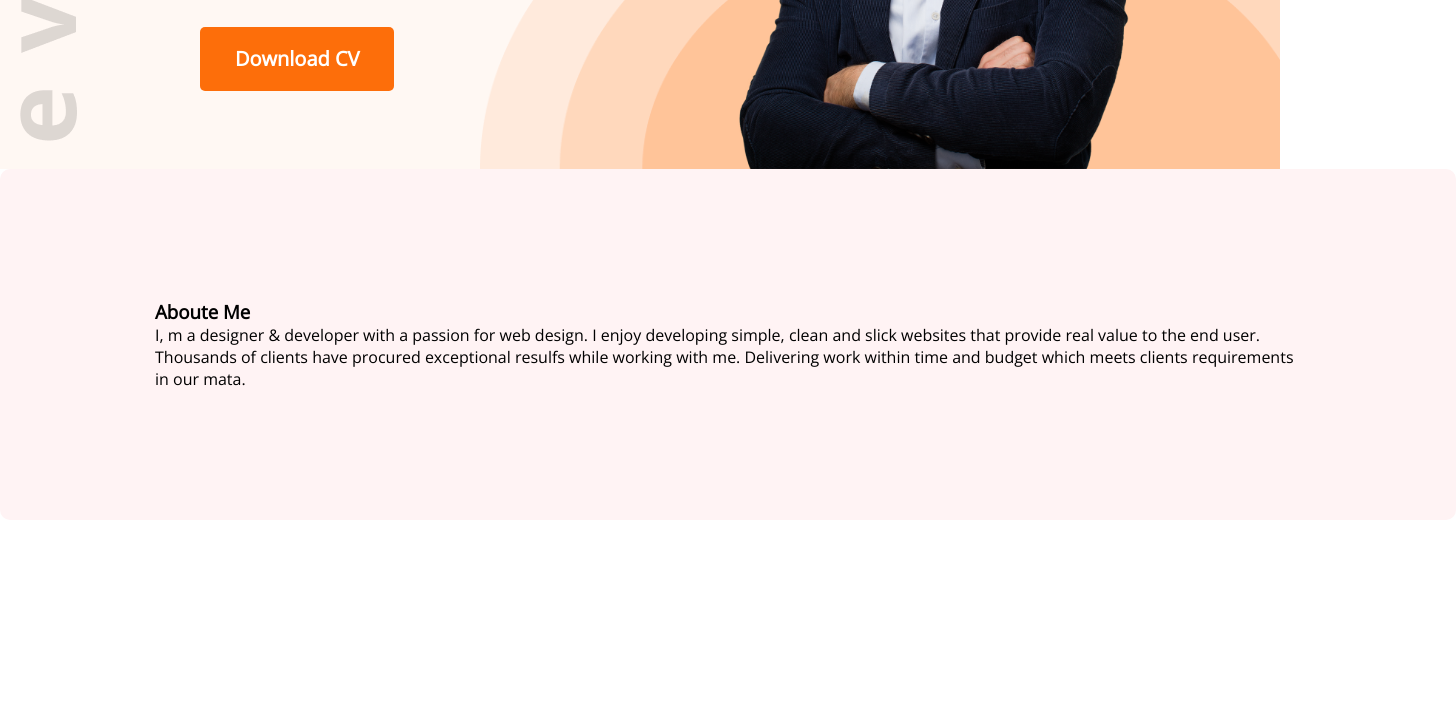
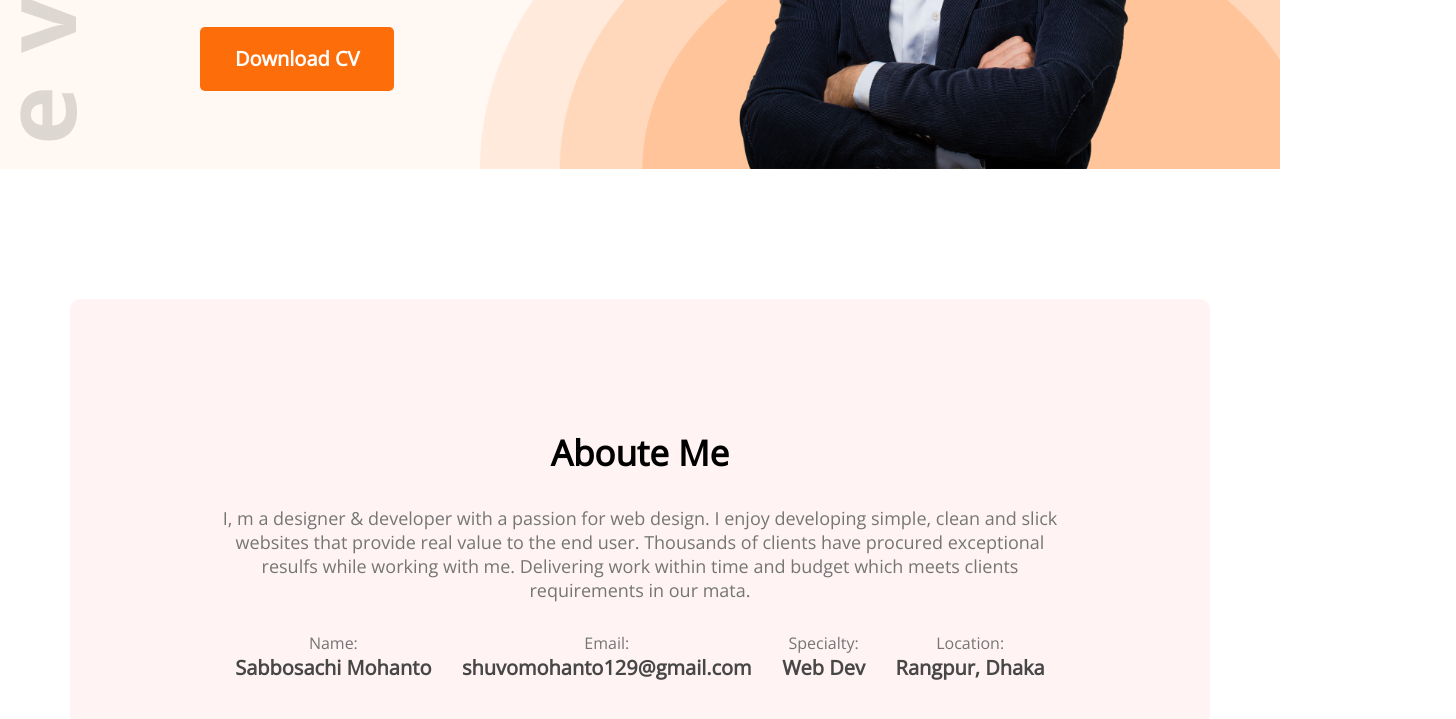
Before and after one commit to sabboshachi546/devoloper-portfolio, a plain HTML site: page idex.html in a window 1280 px wide. Shown: the part 495-1214 px from the top of the page, 1456 px wide, since content can reach past the window. Before the commit the page ends 1015 px from the top, so only its background shows below. Drawn offline with nearby package versions, Linux system fonts and the light colour scheme.

Commit message:
about Section

```diff
--- a/idex.html
+++ b/idex.html
@@ -33,7 +33,25 @@
     <main>
       <section class="about">
         <h3 class="section-title">Aboute Me</h3>
-        <p class="section-describtion">I, m a designer & developer with a passion for web design. I enjoy developing simple, clean and slick websites that provide real value to the end user. Thousands of clients have procured exceptional resulfs while working with me. Delivering work within time and budget which meets clients requirements in our mata.</p>
+        <p class="section-description">I, m a designer & developer with a passion for web design. I enjoy developing simple, clean and slick websites that provide real value to the end user. Thousands of clients have procured exceptional resulfs while working with me. Delivering work within time and budget which meets clients requirements in our mata.</p>
+        <div class="about-info-container">
+          <div class="about-info">
+            <p class="info-title">Name:</p>
+            <p class="info-description">Sabbosachi Mohanto</p>
+          </div>
+          <div class="about-info">
+            <p class="info-title">Email:</p>
+            <p class="info-description">shuvomohanto129@gmail.com</p>
+          </div>
+          <div class="about-info">
+            <p class="info-title">Specialty:</p>
+            <p class="info-description">Web Dev</p>
+          </div>
+          <div class="about-info">
+            <p class="info-title">Location:</p>
+            <p class="info-description">Rangpur, Dhaka</p>
+          </div>
+        </div>
       </section>
     </main>
     <footer>
--- a/style/portfolio.css
+++ b/style/portfolio.css
@@ -69,9 +69,38 @@ nav li {
 }
 /* main style */
 main{
+
+    max-width: 1140px;
+    margin: 0 auto;
+}
+/* about section style */
+.about{
+    margin-top: 130px;
+    padding: 130px 150px;
     background-color: #fff3f4;
     border-radius: 10px;
-    width: 1146px;
-    padding: 130px 155px;
-    margin: 0 auto;
+    text-align: center;
 }
+.section-title{
+   font-size: 35px;
+   font-weight: 700;
+   margin-bottom: 30px;
+}
+.section-description{
+   color: #757575;
+   font-size: 18px;
+   margin-bottom: 30px;
+
+}
+.about-info-container{
+    display: flex;
+    justify-content: space-around;
+}
+.info-title{
+    color: #757575;
+}
+.info-description{
+    color: #474747;
+    font-weight: 700;
+    font-size: 20px;
+}
```
